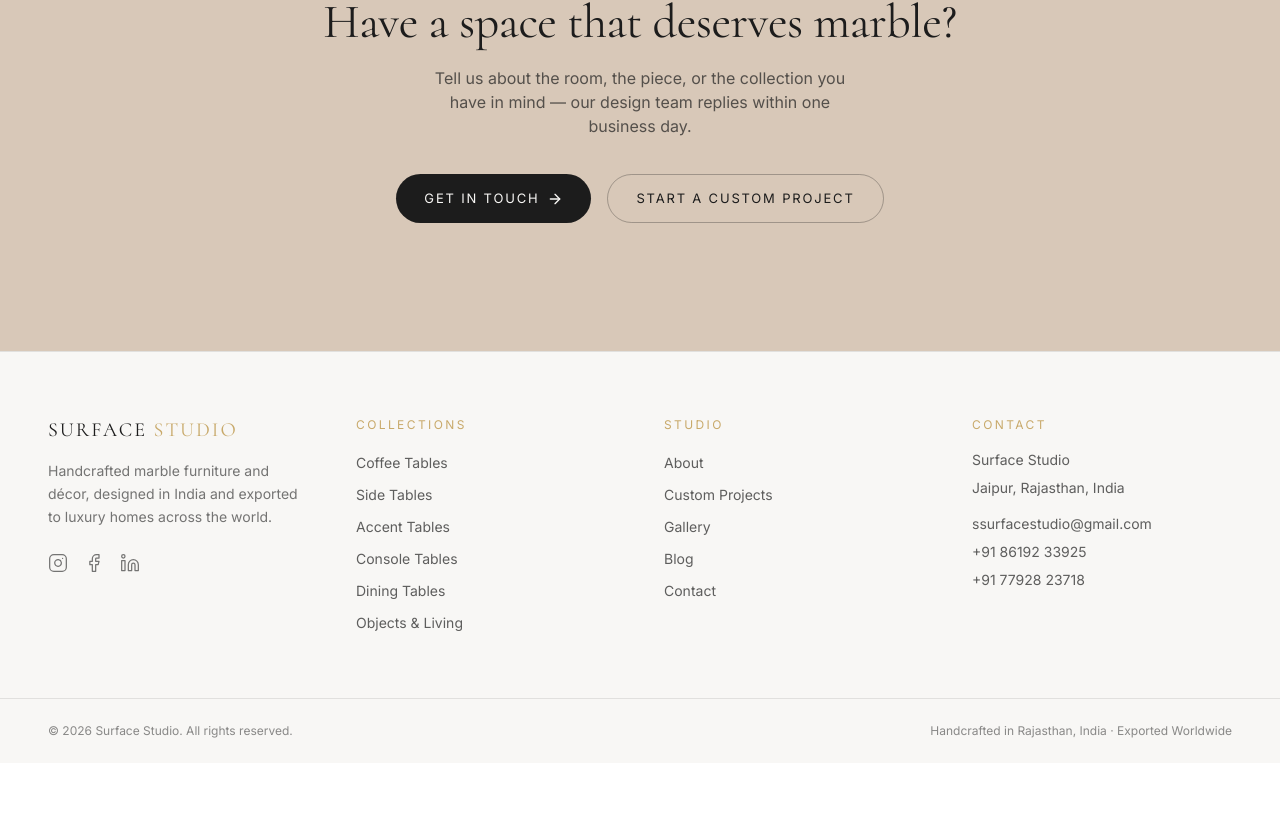
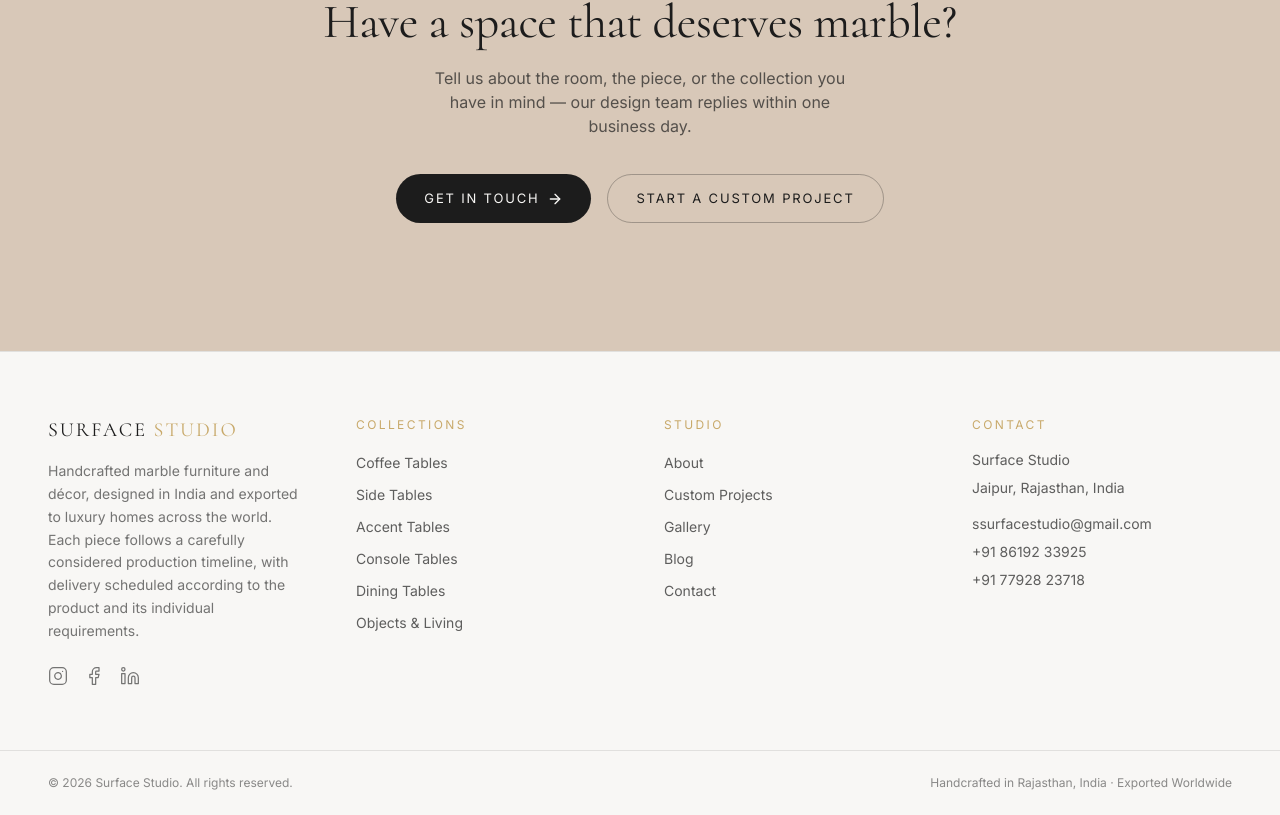
Before and after one commit to ssurfacestudio/surface-studio, a Next.js app: page / in a window 1280 px wide. Shown: the part 7007-7822 px from the top of the page. Before the commit the page ends 7770 px from the top, so only its background shows below. Built offline with nearby package versions, Linux system fonts and the light colour scheme; no server answers.

Commit message:
update footer with text

```diff
--- a/components/Footer.tsx
+++ b/components/Footer.tsx
@@ -12,6 +12,7 @@ export default function Footer() {
           <p className="mt-4 max-w-xs font-body text-sm leading-relaxed text-charcoal/60 dark:text-ivory/60">
             Handcrafted marble furniture and décor, designed in India and
             exported to luxury homes across the world.
+            Each piece follows a carefully considered production timeline, with delivery scheduled according to the product and its individual requirements.
           </p>
           <div className="mt-6 flex gap-4 text-charcoal/60 dark:text-ivory/60">
             <a
```
